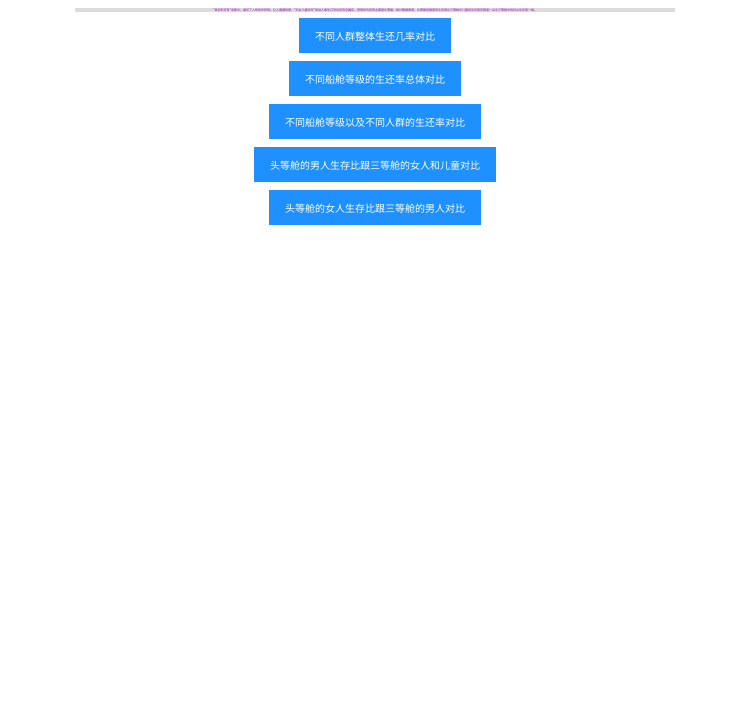
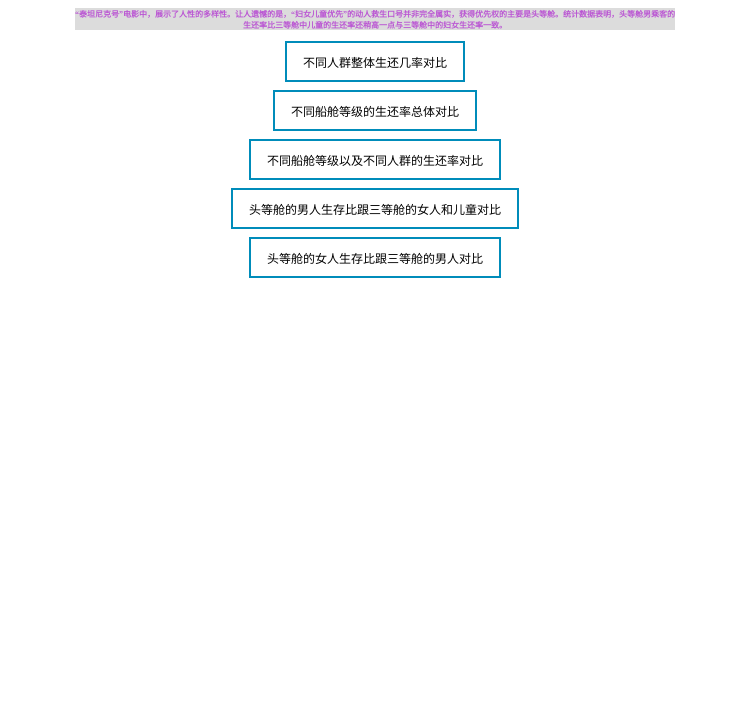
Before and after one commit to yingkangfang/Data-Visualization, a plain HTML site: page index.html in a window 1280 px wide. Shown: the part 81-800 px from the top of the page, without its empty margins (265-1021 px from the left). Drawn offline with Linux system fonts and the light colour scheme.

Commit message:
change css and Readerme.md

```diff
--- a/index.html
+++ b/index.html
@@ -7,12 +7,13 @@
     <style>
     h1 {
         text-align: center;
+        text-shadow: 5px 5px 5px #7fffd4;
         color: rgb(30,144,255);
       }
 
     h2 {
     	width:600px;
-    	font-size:3px;
+    	font-size:8px;
     	margin-left: auto;
 		margin-right: auto;
         text-align: center;
@@ -31,27 +32,40 @@
     	color: rgb(30,144,255);
     	font-size:25px;
     }
-    button{
-    	background-color:rgb(30,144,255);
+    .button{
+    	background-color: #4CAF50; /* Green */
 	    border: none;
 	    color: white;
 	    padding: 10px 16px;
 	    text-align: center;
 	    text-decoration: none;
 	    display: inline-block;
-	    font-size: 10px;
+	    font-size: 12px;
 	    margin: 4px 2px;
+	    -webkit-transition-duration: 0.4s; /* Safari */
+	    transition-duration: 0.4s;
 	    cursor: pointer;
     }
     h4 {
     	color: rgb(30,144,255);
-    	font-size:20px;
+    	font-size:18px;
     }
 
     h5 {
-    	color: rgb(30,144,255);
+    	color: rgb(255,20,147);
     	font-size:20px;
     }
+	.button1 {
+    background-color: white;
+    color: black;
+    border: 2px solid #008CBA;
+	}
+
+	.button1:hover {
+	    background-color: #008CBA;
+	    color: white;
+	}
+
 
   </style>
 
@@ -69,8 +83,8 @@
 	var first = body.append("div")
 					.append("button")
 					.text("不同人群整体生还几率对比")
-					.attr("type", "button")
-					.attr("class", "button");
+					//.attr("type", "button")
+					.attr("class", "button button1");
 
 
 	first.on("click", function(){
@@ -129,7 +143,7 @@
 	var second = body.append("div")
 					 .append("button")
 					 .text("不同船舱等级的生还率总体对比")
-					 .attr("class", "years_buttons")
+					 .attr("class", "button button1")
 					 .attr("type", "button");
 
 	second.on("click", function(){
@@ -184,7 +198,7 @@
 	var third = body.append("div")
 					 .append("button")
 					 .text("不同船舱等级以及不同人群的生还率对比")
-					 .attr("class", "button")
+					 .attr("class", "button button1")
 					 .attr("type", "button");
 	third.on("click", function(){
 
@@ -214,7 +228,7 @@
 	var fifth = body.append("div")
 					 .append("button")
 					 .text("头等舱的男人生存比跟三等舱的女人和儿童对比")
-					 .attr("class", "button")
+					 .attr("class", "button button1")
 					 .attr("type", "button");
 	fifth.on("click", function(){
 
@@ -274,7 +288,7 @@
 	var fouth = body.append("div")
 					 .append("button")
 					 .text("头等舱的女人生存比跟三等舱的男人对比")
-					 .attr("class", "button")
+					 .attr("class", "button button1")
 					 .attr("type", "button");
 	fouth.on("click", function(){
 
```
Also changed, not shown: 1 other file.
